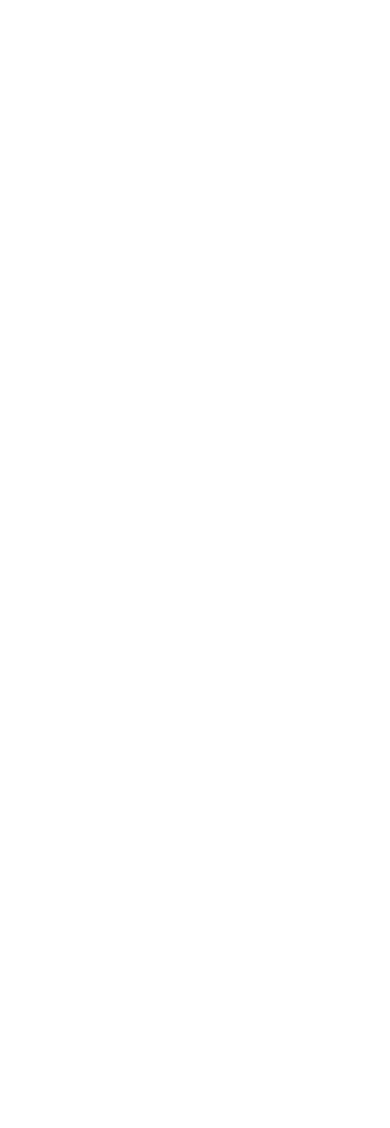
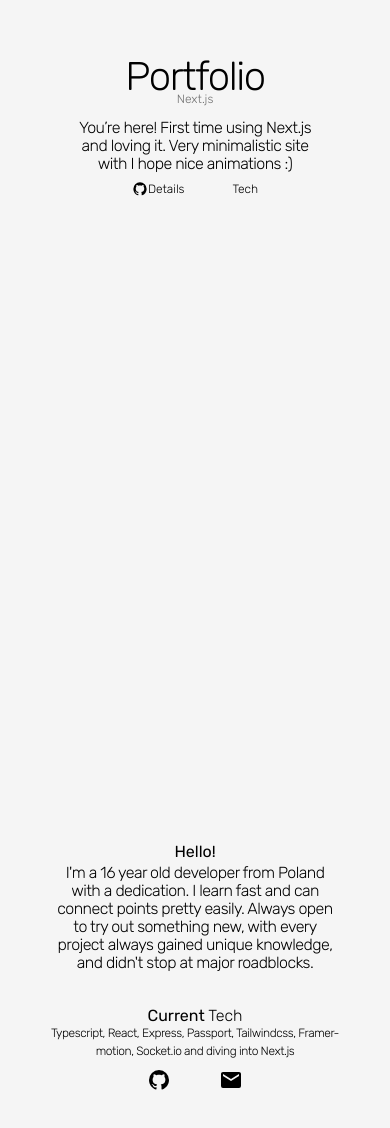
Before and after one commit to dejwi/portfolio, a Next.js app: page / in a window 390 px wide. Shown: the part 2832-3960 px from the top of the page. Before the commit the page ends 2532 px from the top, so only its background shows below. Built offline with nearby package versions, Linux system fonts and the light colour scheme; a web font is replaced by a local one.

Commit message:
finished mobile portfolio&about

```diff
--- /dev/null
+++ b/components/About.tsx
@@ -0,0 +1,54 @@
+import React from "react";
+import Image from "next/image";
+import ghLogo from "../assets/github.svg";
+import emailLogo from "../assets/email.svg";
+
+const About: React.FC = () => {
+  return (
+    <article className="flex flex-col h-screen w-screen items-center justify-center font-[Rubik] font-light">
+      {/*content*/}
+      <div className="flex flex-col justify-center items-center">
+        {/*header*/}
+        <h3 className="font-normal">Hello!</h3>
+
+        {/*desc*/}
+        <p className="w-[18rem]  leading-[18px] tracking-[-0.035em] text-center">
+          I&apos;m a 16 year old developer from Poland with a dedication. I
+          learn fast and can connect points pretty easily. Always open to try
+          out something new, with every project always gained unique knowledge,
+          and didn&apos;t stop at major roadblocks.
+        </p>
+        {/*buttons*/}
+
+        <h3 className="mt-8">
+          <strong>Current</strong> Tech
+        </h3>
+        <p className="leading-[18px] tracking-[-0.035em] text-center w-[20rem] text-xs -mt-1">
+          Typescript, React, Express, Passport, Tailwindcss, Framer-motion,
+          Socket.io and diving into Next.js
+        </p>
+
+        <div className="flex justify-center gap-12 text-xs font-light mt-2">
+          <a className="w-6 h-6 m-0">
+            <Image
+              alt="github"
+              src={ghLogo}
+              layout="responsive"
+              objectFit="cover"
+            />
+          </a>
+          <a className="w-6 h-6 m-0">
+            <Image
+              alt="github"
+              src={emailLogo}
+              layout="responsive"
+              objectFit="cover"
+            />
+          </a>
+        </div>
+      </div>
+    </article>
+  );
+};
+
+export default About;
--- /dev/null
+++ b/components/projects/Portfolio.tsx
@@ -0,0 +1,41 @@
+import React from "react";
+import Image from "next/image";
+import ghLogo from "../../assets/github.svg";
+
+const Portfolio: React.FC = () => {
+  return (
+    <article className="flex flex-col h-screen w-screen items-center justify-center font-[Rubik] font-light">
+      {/*content*/}
+      <div className="flex flex-col">
+        {/*header*/}
+        <div className="flex flex-col justify-center items-center">
+          <h3 className="tracking-[-0.035em] text-[2.5rem]">Portfolio</h3>
+          <span className="-mt-4  text-[#707070] text-xs ">Next.js</span>
+        </div>
+
+        {/*desc*/}
+        <p className="w-[15rem] mt-3 leading-[18px] tracking-[-0.035em] text-center">
+          You’re here! First time using Next.js and loving it. Very minimalistic
+          site with I hope nice animations :)
+        </p>
+        {/*buttons*/}
+        <div className="flex justify-center gap-12 text-xs font-light mt-2">
+          <a className="flex items-center">
+            <div className="w-4 h-4 m-0">
+              <Image
+                alt="github"
+                src={ghLogo}
+                layout="responsive"
+                objectFit="cover"
+              />
+            </div>
+            Details
+          </a>
+          <a>Tech</a>
+        </div>
+      </div>
+    </article>
+  );
+};
+
+export default Portfolio;
--- a/pages/index.tsx
+++ b/pages/index.tsx
@@ -4,6 +4,8 @@
 import Top from "../components/Top";
 import Dejwibook from "../components/projects/Dejwibook";
 import PixelTogether from "../components/projects/PixelTogether";
+import Portfolio from "../components/projects/Portfolio";
+import About from "../components/About";
 
 const Home: NextPage = () => {
   return (
@@ -16,6 +18,8 @@
       <Top />
       <Dejwibook />
       <PixelTogether />
+      <Portfolio />
+      <About />
     </div>
   );
 };
```
Also changed, not shown: assets/email.svg (added).
